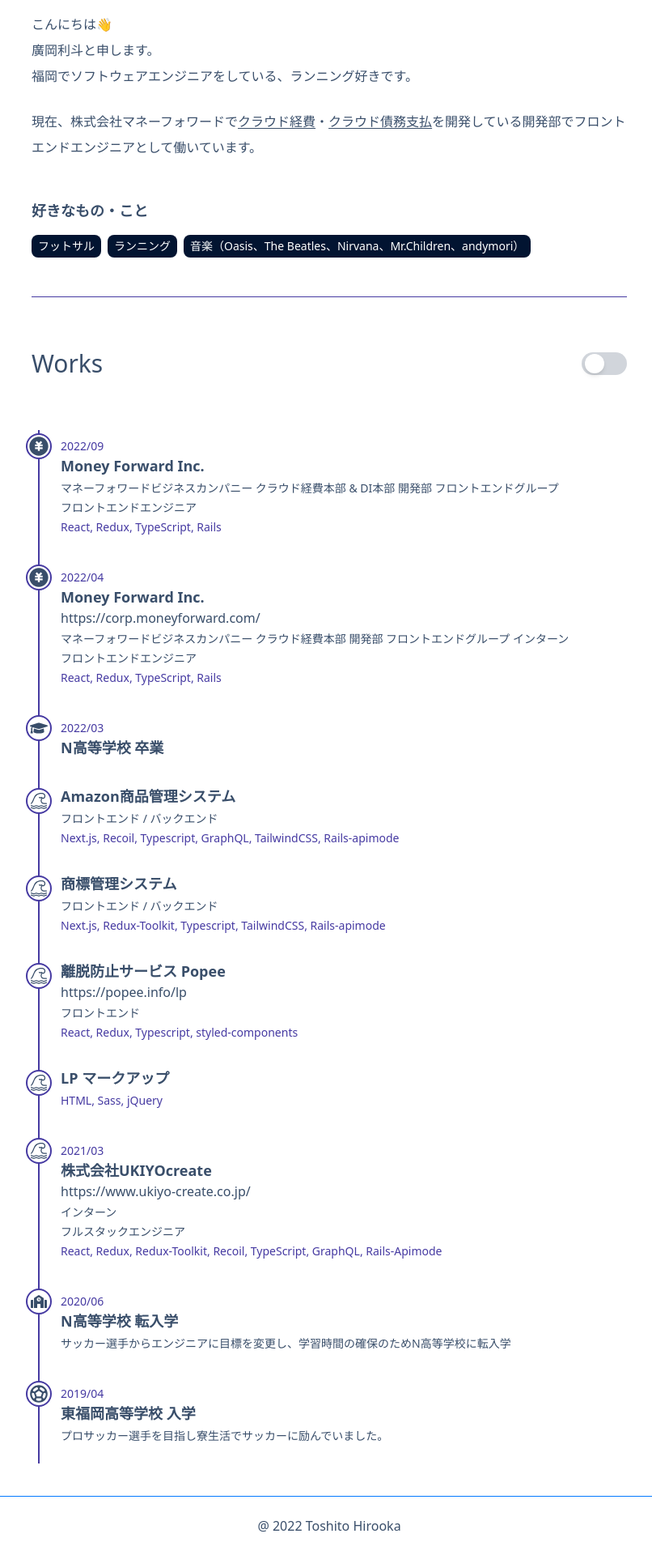
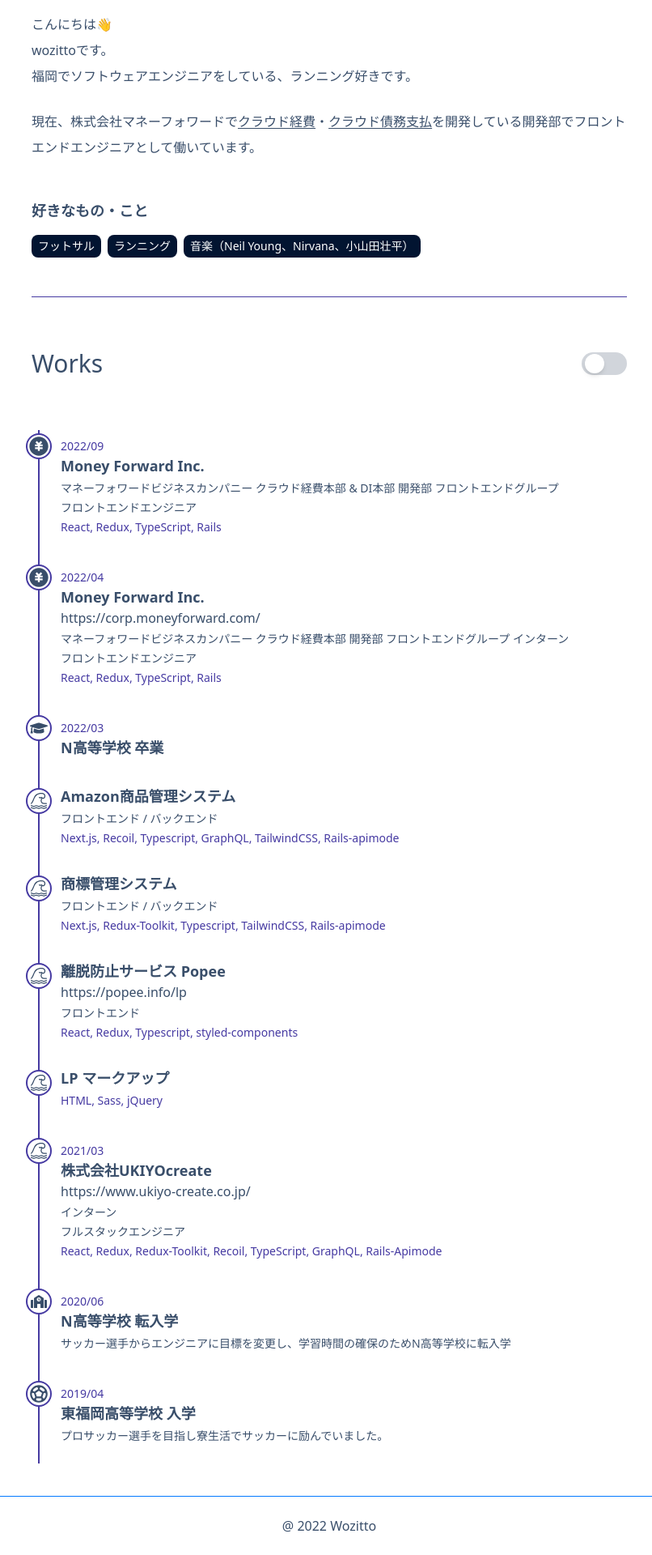
Before and after one commit to wozitto/my_portfolio, a Next.js app: page /about in a window 1280 px wide. Shown: the part 210-2130 px from the top of the page at 81% size, without its empty margins (233-1039 px from the left). Built offline with nearby package versions, Linux system fonts and the light colour scheme.

Commit message:
chore: 情報更新

```diff
--- a/src/components/Layout.tsx
+++ b/src/components/Layout.tsx
@@ -79,7 +79,7 @@
       <div className="m-auto">{children}</div>
       <footer className="text-center mt-16">
         <div className="py-6 border-t border-primary">
-          &#064; 2022 Toshito Hirooka
+          &#064; 2022 Wozitto
         </div>
       </footer>
     </div>
--- a/src/components/Layout/Head.tsx
+++ b/src/components/Layout/Head.tsx
@@ -13,7 +13,7 @@
 
 export const Head: React.VFC<Props> = ({ title, description, og = {} }) => {
   const { asPath } = useRouter();
-  const canonical = `https://toshito-hirooka.vercel.app/${asPath}`;
+  const canonical = `https://wozitto.vercel.app/${asPath}`;
 
   return (
     <NextHead>
--- a/src/pages/about/index.tsx
+++ b/src/pages/about/index.tsx
@@ -44,7 +44,7 @@
 
             <div className="leading-8">
               <p>こんにちは👋</p>
-              <p>廣岡利斗と申します。</p>
+              <p>wozittoです。</p>
               <p>
                 福岡でソフトウェアエンジニアをしている、ランニング好きです。
               </p>
@@ -73,7 +73,7 @@
               <Tag>フットサル</Tag>
               <Tag>ランニング</Tag>
               <Tag>
-                音楽（Oasis、The Beatles、Nirvana、Mr.Children、andymori）
+                音楽（Neil Young、Nirvana、小山田壮平）
               </Tag>
             </Tags>
 
@@ -87,17 +87,6 @@
             <Timeline>
               {isTimeSeries ? (
                 <>
-                  <Event>
-                    <EventIconWrapper>
-                      <MdOutlineSportsSoccer size={26} />
-                    </EventIconWrapper>
-                    <Month>2019/04</Month>
-                    <EventTitle>東福岡高等学校 入学</EventTitle>
-                    <EventDescription>
-                      プロサッカー選手を目指し寮生活でサッカーに励んでいました。
-                    </EventDescription>
-                  </Event>
-
                   <Event>
                     <EventIconWrapper>
                       <FaSchool size={20} />
```
